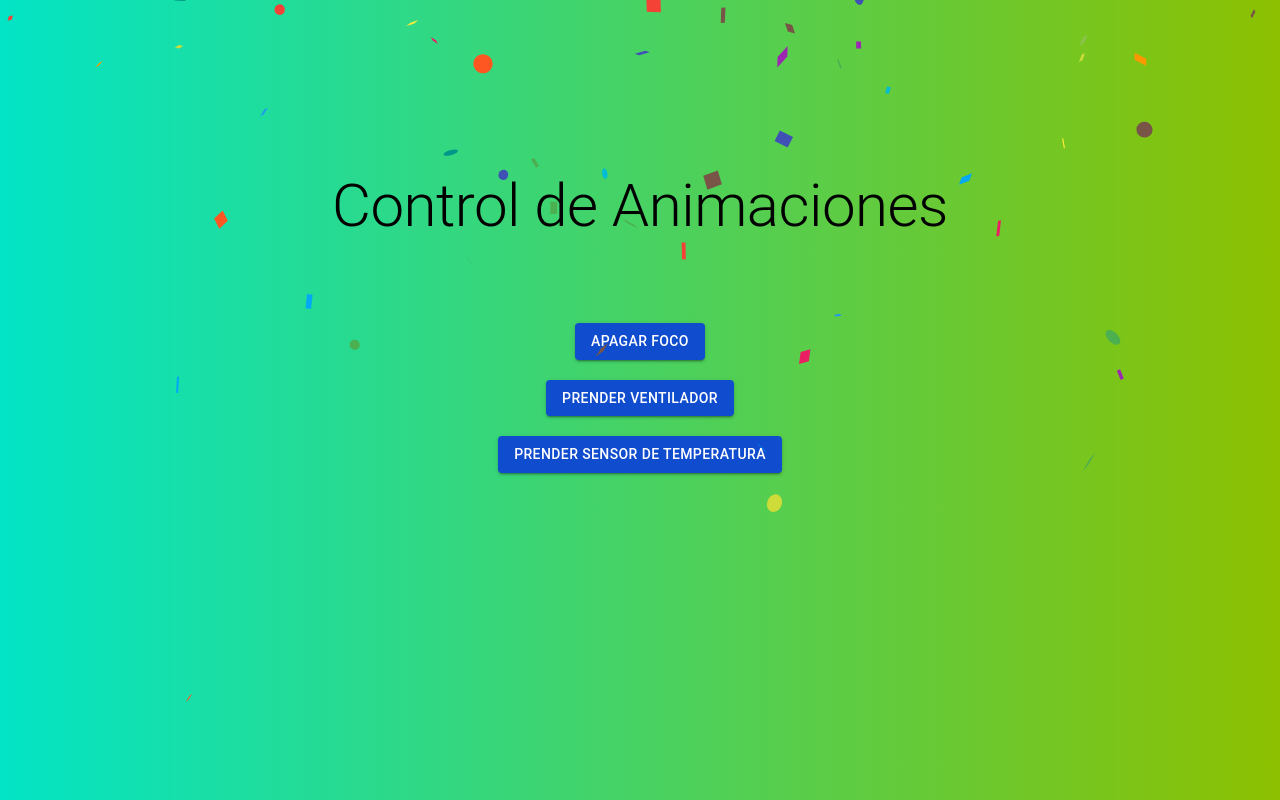
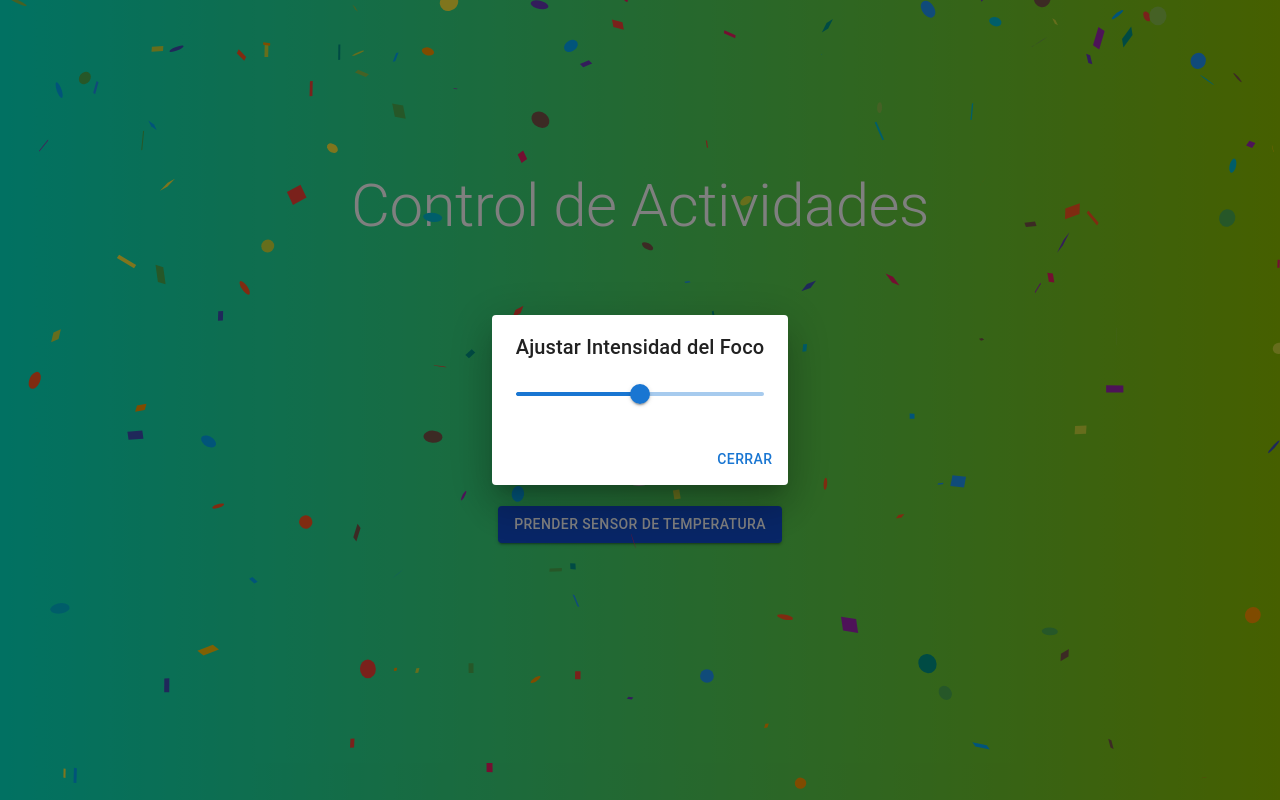
Before and after one commit to nicoleabril/Proyecto_IOT, a React (Create React App) app: page /ControlActividades in a window 1280 px wide. Both pictures are taken after a click on the button "PRENDER FOCO". Built offline with nearby package versions, Linux system fonts and the light colour scheme.

Commit message:
modificaciones

```diff
--- a/src/assets/styles/Control.css
+++ b/src/assets/styles/Control.css
@@ -4,6 +4,7 @@
   height: 100vh;
   width: 100vw;
   padding: 170px;
+  color : white;
 }
 
 .Control .buttons-container {
@@ -38,3 +39,13 @@
 .Control button:active{
   transform: scale(1.1);
 }
+
+.Control .circle {
+  width: 50px;
+  height: 50px;
+  border-radius: 50%;
+  align-items: center;
+  margin: 0 330px;
+  margin-top: 10px;
+  margin-bottom: 10px;
+}
--- a/src/pages/Control.js
+++ b/src/pages/Control.js
@@ -1,39 +1,41 @@
 import React, { useState } from 'react';
-import { Button, Container, Typography } from '@mui/material';
+import { Button, Container, Typography, Slider, Dialog, DialogActions, DialogContent, DialogTitle } from '@mui/material';
 import { motion } from 'framer-motion';
 import Confetti from 'react-confetti';
 import '../assets/styles/Control.css';
 
 const Control = () => {
     const [focoEncendido, setFocoEncendido] = useState(false);
+    const [intensidadFoco, setIntensidadFoco] = useState(50);
     const [ventiladorEncendido, setVentiladorEncendido] = useState(false);
     const [sensorTemperatura, setSensorTemperatura] = useState(false);
-    const [showConfetti, setShowConfetti] = useState(false);
+    const [showDialog, setShowDialog] = useState(false);
+    const [circleColor, setCircleColor] = useState('#ccc'); // Estado inicial para el color del círculo
 
     const handleFocoClick = () => {
         setFocoEncendido(!focoEncendido);
-        setShowConfetti(true);
-        setTimeout(() => setShowConfetti(false), 3000); // Confetti se muestra por 3 segundos
+        if (!focoEncendido) {
+            setShowDialog(true);
+            setTimeout(() => {
+                setFocoEncendido(false);
+            }, 1000);
+        }
     };
 
-    const handleVentiladorClick = () => {
-        setVentiladorEncendido(!ventiladorEncendido);
-        setShowConfetti(true);
-        setTimeout(() => setShowConfetti(false), 3000); // Confetti se muestra por 3 segundos
+    const handleCloseDialog = () => {
+        setShowDialog(false);
     };
 
-    const handleSensorClick = () => {
-        setSensorTemperatura(!sensorTemperatura);
-        setShowConfetti(true);
-        setTimeout(() => setShowConfetti(false), 3000); // Confetti se muestra por 3 segundos
+    const handleChangeIntensidadFoco = (event, newValue) => {
+        setIntensidadFoco(newValue);
     };
 
     return (
         <div className="Control">
-            {showConfetti && <Confetti />}
+            <Confetti />
             <Container className="App" maxWidth="md">
                 <Typography variant="h2" gutterBottom>
-                    Control de Animaciones
+                    Control de Actividades
                 </Typography>
                 <div className="buttons-container">
                     <motion.div
@@ -55,10 +57,11 @@ const Control = () => {
                         <Button
                             variant="contained"
                             color={ventiladorEncendido ? "secondary" : "primary"}
-                            onClick={handleVentiladorClick}
+                            onClick={() => setVentiladorEncendido(!ventiladorEncendido)}
                         >
                             {ventiladorEncendido ? 'Apagar Ventilador' : 'Prender Ventilador'}
                         </Button>
+                        <div className="circle" style={{ backgroundColor: circleColor }}></div>
                     </motion.div>
                     <motion.div
                         whileHover={{ scale: 1.1 }}
@@ -67,13 +70,33 @@ const Control = () => {
                         <Button
                             variant="contained"
                             color={sensorTemperatura ? "secondary" : "primary"}
-                            onClick={handleSensorClick}
+                            onClick={() => setSensorTemperatura(!sensorTemperatura)}
                         >
                             {sensorTemperatura ? 'Detener sensor de temperatura' : 'Prender sensor de temperatura'}
                         </Button>
                     </motion.div>
                 </div>
             </Container>
+
+            {/* Diálogo para ajustar la intensidad del foco */}
+            <Dialog open={showDialog} onClose={handleCloseDialog}>
+                <DialogTitle>Ajustar Intensidad del Foco</DialogTitle>
+                <DialogContent>
+                    <Slider
+                        value={intensidadFoco}
+                        onChange={handleChangeIntensidadFoco}
+                        aria-labelledby="continuous-slider"
+                        valueLabelDisplay="auto"
+                        min={0}
+                        max={100}
+                    />
+                </DialogContent>
+                <DialogActions>
+                    <Button onClick={handleCloseDialog} color="primary">
+                        Cerrar
+                    </Button>
+                </DialogActions>
+            </Dialog>
         </div>
     );
 }
```
